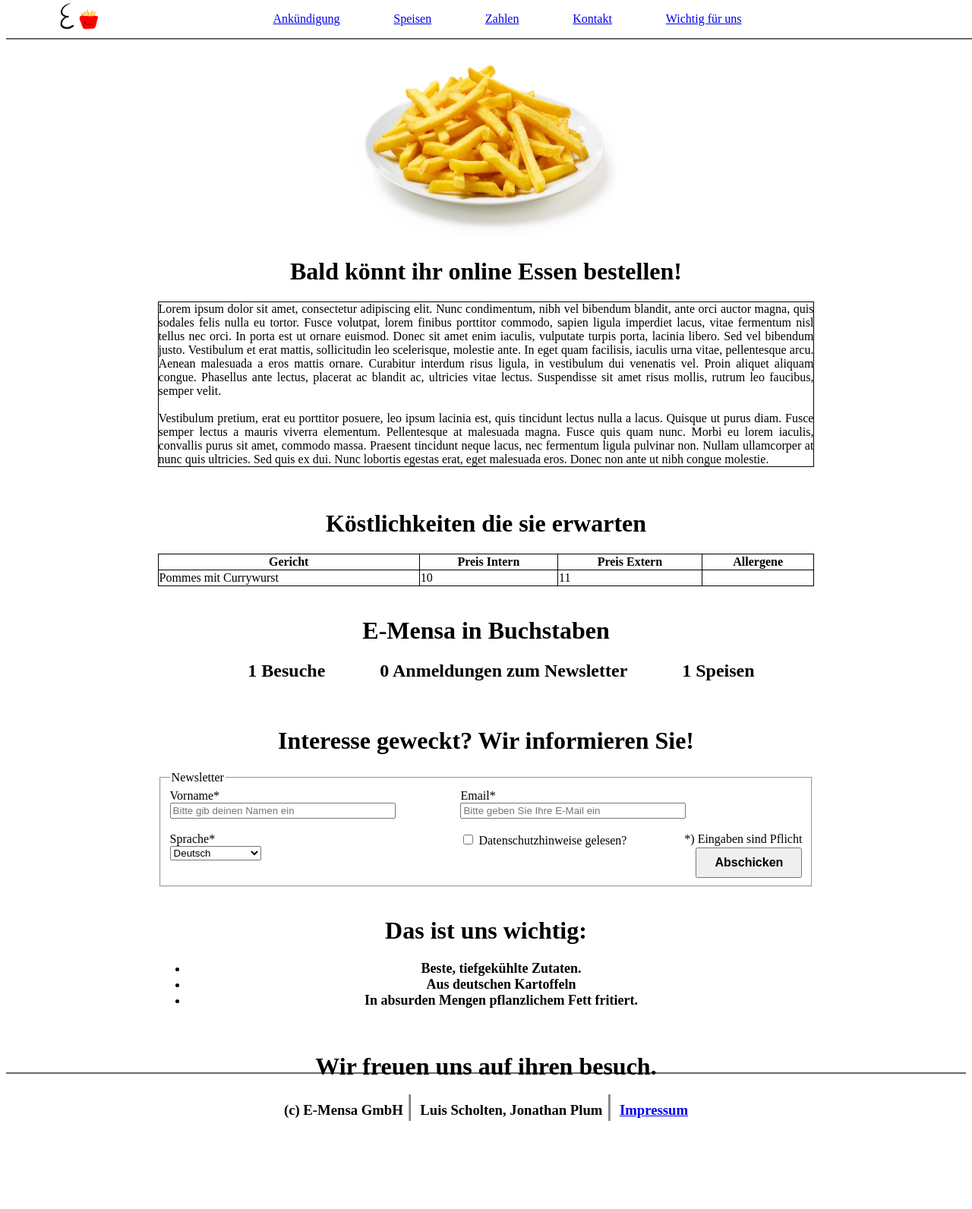
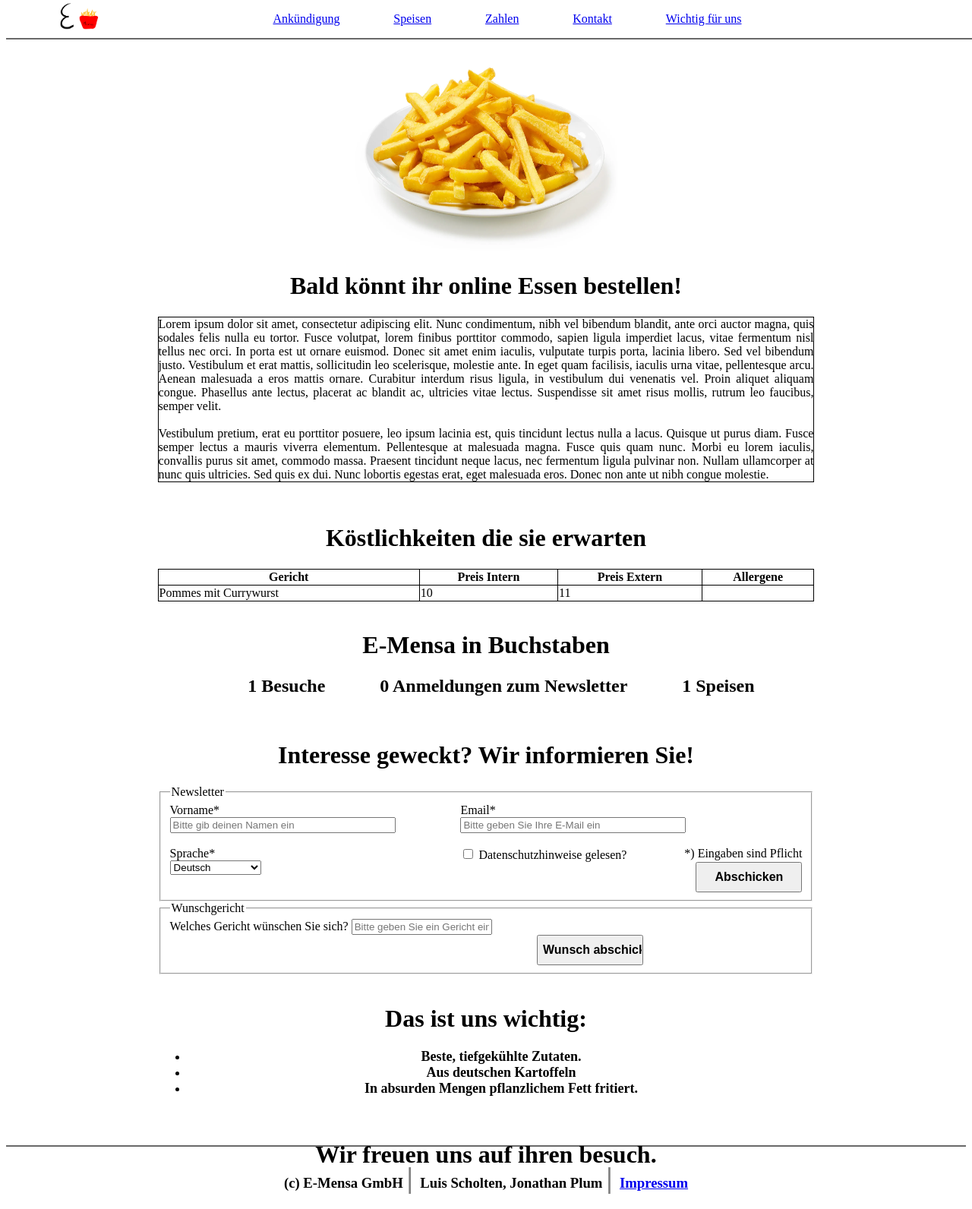
Before and after one commit to mellonsmith/e-mensa, a PHP site: page /werbeseite.php in a window 1280 px wide. Shown: the whole page at 76% size. Before the commit the page ends 1476 px from the top, so only its background shows below. Run offline with PHP 8.4, Linux system fonts and the light colour scheme; data comes from the database, SQL or seed files in the repository; data that the repository does not hold is empty.

Commit message:
M4 angefangen. Aufgabe 1 noch nicht fertig

```diff
--- a/werbeseite/emensadb.sql
+++ b/werbeseite/emensadb.sql
@@ -30,4 +30,7 @@ SELECT * FROM gericht g LEFT JOIN gericht_hat_allergen gha ON g.id = gha.gericht
 
 SELECT COUNT(name) AS anzahl, name FROM kategorie k RIGHT JOIN gericht_hat_kategorie ghk on k.id = ghk.kategorie_id GROUP BY name HAVING anzahl > 2 ORDER BY COUNT(name) ASC;
 
-SELECT COUNT(code) FROM allergen
+SELECT COUNT(code) FROM allergen;
+CREATE TABLE IF NOT EXISTS wunschgericht (id int8 primary key UNIQUE AUTO_INCREMENT, name varchar(300), beschreibung varchar(300), erstellungsdatum date not null, e_id int8 references ersteller(id));
+
+CREATE TABLE IF NOT EXISTS ersteller (id int8 primary key UNIQUE AUTO_INCREMENT, email varchar(300) unique not null , name varchar(300) default 'anonym');
--- a/werbeseite/werbeseite.php
+++ b/werbeseite/werbeseite.php
@@ -22,16 +22,23 @@ $ipAdr = $_SERVER['SERVER_ADDR'];
 
 $sql5 = "INSERT INTO besucher (ip) VALUES ('$ipAdr')";
 mysqli_query($link, $sql5);
-
+const POST_WUNSCHGERICHT = 'wunschgericht';
 const POST_VORNAME = 'vorname';
 const POST_LANGUAGE = 'language';
 const POST_EMAIL = 'email';
 if($_SERVER["REQUEST_METHOD"] == "POST"){
-    $vorname = $_POST[POST_VORNAME];
-    $email = $_POST[POST_EMAIL];
-    $language = $_POST[POST_LANGUAGE];
-    $sql4 = "INSERT INTO newsletteranmeldungen (vorname, email, language) VALUES ('$vorname', '$email', '$language')";
-    mysqli_query($link, $sql4);
+    if($_POST[POST_WUNSCHGERICHT] == null){
+
+        $vorname = $_POST[POST_VORNAME];
+        $email = $_POST[POST_EMAIL];
+        $language = $_POST[POST_LANGUAGE];
+        $sql4 = "INSERT INTO newsletteranmeldungen (vorname, email, language) VALUES ('$vorname', '$email', '$language')";
+        mysqli_query($link, $sql4);
+    } else {
+        $wunschgericht = $_POST[POST_WUNSCHGERICHT];
+        $sql6 = "SELECT name FROM wunschgericht WHERE name = $wunschgericht";
+        $result4 = mysqli_query($link, $sql6);
+    }
 }
 
 
@@ -248,6 +255,27 @@ if($_SERVER["REQUEST_METHOD"] == "POST"){
                     </div>
                 </fieldset>
             </form>
+            <form method="post" id="submit1" action="<?php echo htmlspecialchars($_SERVER["PHP_SELF"]);?>">
+                <fieldset>
+                    <legend>Wunschgericht</legend>
+                    <div class="form-grid">
+                        <div>
+                            <label for="wunschgerichtnameID"> Welches Gericht wünschen Sie sich?</label>
+                            <input name="wunschgericht", required="required", placeholder="Bitte geben Sie ein Gericht ein.", id="wunschgerichtnameID">
+                            <br>
+                            <input class="right-button" type="submit" id="submit1" value="Wunsch abschicken">
+                        </div>
+                    </div>
+                </fieldset>
+            </form>
+            <?php
+            if($result4 != null){
+                echo "<div>ausgewähltes Wunschgericht: . $result4</div>";
+
+            }
+            ?>
+
+
             <br>
             <h1 id="CW">Das ist uns wichtig: </h1>
             <ul class="liste">
```
Also changed, not shown: 1 other file.
